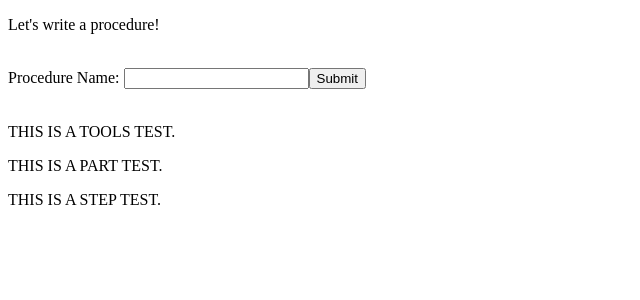
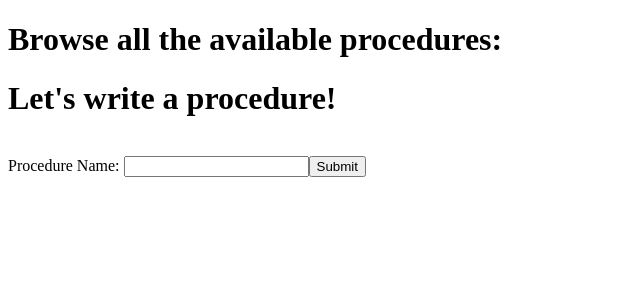
Before and after one commit to alexpsimone/shop-cat, a Flask app: page /home in a window 1280 px wide. Shown: the top 300 px of the page, without its empty margins (0-640 px from the left). Run offline with Flask 2, Linux system fonts and the light colour scheme; data that the repository does not hold is empty; some libraries are stand-ins or nearby versions.

Commit message:
homepage template now displays (broken) links for all procedures in db

```diff
--- a/crud.py
+++ b/crud.py
@@ -1,5 +1,6 @@
-from model import db, User, Procedure, Page, Car, Part, Tool
+from model import db, connect_to_db, User, Procedure, Page, Car, Part, Tool
 from model import PartNum, ProcedureCar, ProcedurePart, ProcedureTool
+
 
 def create_user(username, password, nickname, img):
     """Create and return a new user."""
@@ -131,3 +132,20 @@ def create_procedure_car(proc, car):
     db.session.commit()
 
     return proc_car
+
+
+def create_procedure_car(proc, car):
+    """Create and return a ProcedureCar object."""
+
+    proc_car = ProcedureCar(proc = proc, car = car)
+
+    db.session.add(proc_car)
+    db.session.commit()
+
+    return proc_car
+
+
+def get_procedures():
+    """Return all procedures."""
+
+    return Procedure.query.all()
--- a/server.py
+++ b/server.py
@@ -1,6 +1,13 @@
-from flask import Flask, render_template
+from flask import Flask, render_template, request
+
+from model import connect_to_db
+import crud
+# from jinja2 import StrictUndefined
 
 app = Flask(__name__)
+
+# app.secret_key = "dev"
+# app.jinja_env.undefined = StrictUndefined
 
 @app.route('/')
 def show_landing():
@@ -15,7 +22,10 @@ def show_landing():
 def show_homepage():
     """Render the homepage."""
 
-    return render_template('homepage.html')
+    procedures = crud.get_procedures()
+
+    return render_template('homepage.html',
+                            procedures = procedures)
 
 
 @app.route('/procedure')
@@ -26,4 +36,5 @@ def show_procedure_page():
 
 
 if __name__ == '__main__':
+    connect_to_db(app)
     app.run(debug = True, host = '0.0.0.0')
--- a/static/js/homepage.jsx
+++ b/static/js/homepage.jsx
@@ -4,7 +4,7 @@ function Title() {
 
     return (
         <React.Fragment>
-            <p>Let's write a procedure!</p>
+            <h1>Let's write a procedure!</h1>
             <br />
             <form action="/procedure">
                 <label>Procedure Name: </label>
@@ -17,31 +17,16 @@ function Title() {
 }
 
 
-function Tools() {
+function Procedures() {
 
     return (
         <React.Fragment>
-            <p>THIS IS A TOOLS TEST.</p>
+            <h1>Browse all the available procedures:</h1>
+
         </React.Fragment>
     );
 }
 
 
-function Parts() {
-    return (
-        <p>THIS IS A PART TEST.</p>
-    );
-}
-
-
-function Steps() {
-    return (
-        <p>THIS IS A STEP TEST.</p>
-    );
-}
-
-
 ReactDOM.render(<Title />, document.querySelector('#app-title'));
-ReactDOM.render(<Tools />, document.querySelector('#app-tools'));
-ReactDOM.render(<Parts />, document.querySelector('#app-parts'));
-ReactDOM.render(<Steps />, document.querySelector('#app-steps'));
+ReactDOM.render(<Procedures />, document.querySelector('#app-procedures'));
--- a/templates/homepage.html
+++ b/templates/homepage.html
@@ -8,8 +8,11 @@
 
 
 {% block body %}
+    <div id= "app-procedures"></div>
+    <div>
+    {% for procedure in procedures %}
+        <a href = "/procedure/{{ procedure.proc_id }}">{{ procedure.title }}</a>
+    {% endfor %}
+    </div>
     <div id= "app-title"></div>
-    <div id= "app-tools"></div>
-    <div id = "app-parts"></div>
-    <div id = "app-steps"></div>
 {% endblock %}
```
